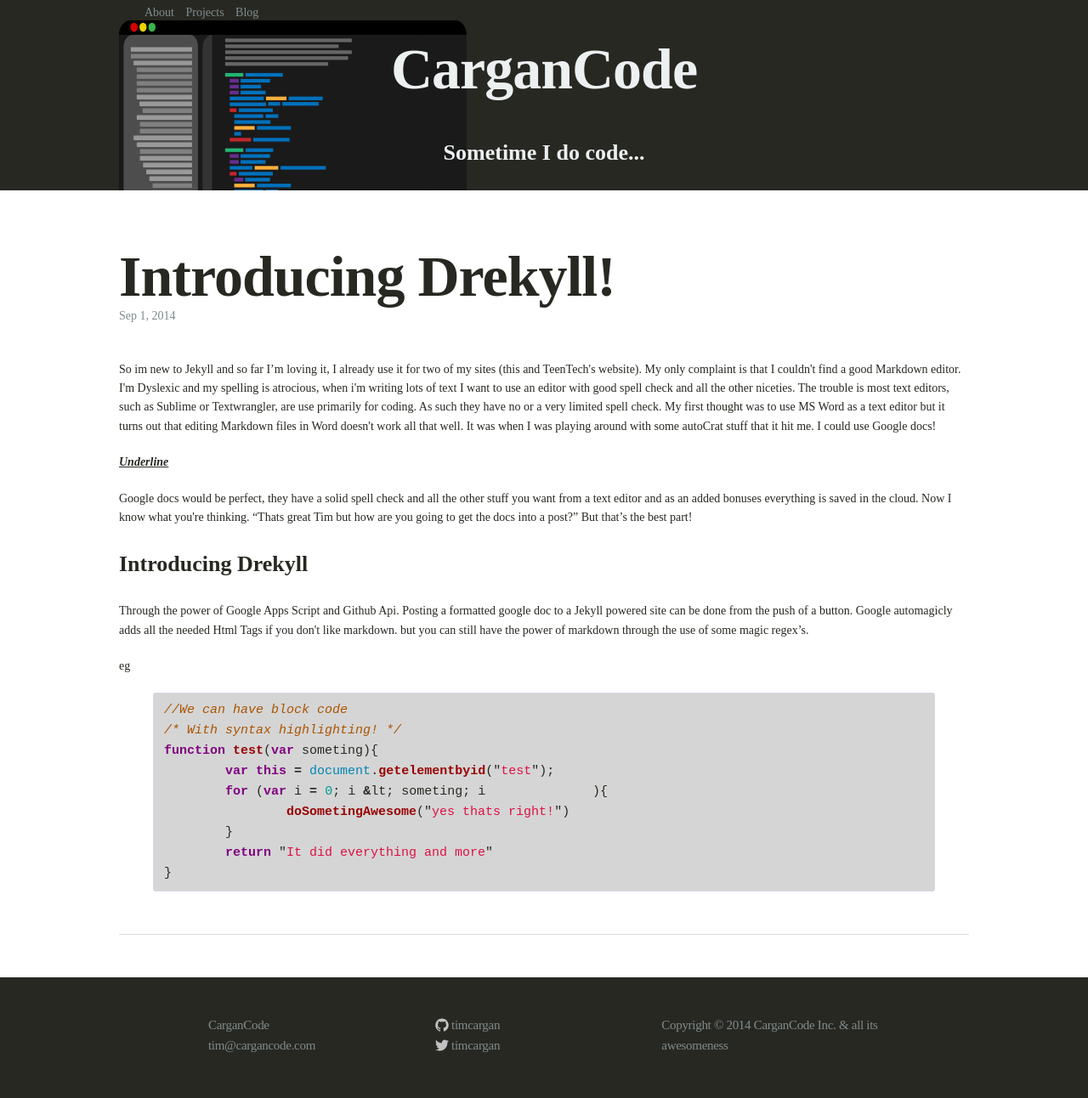
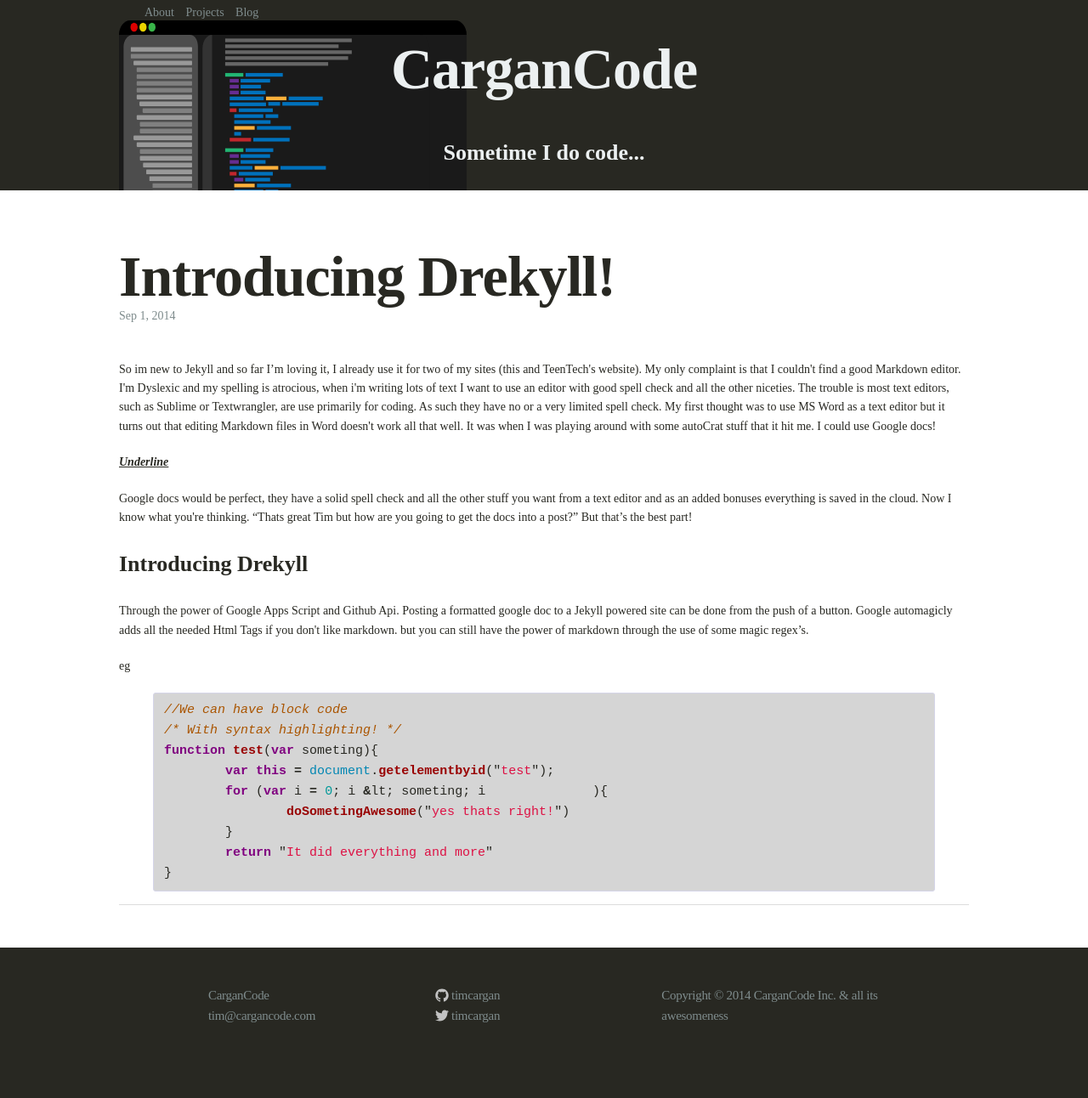
Before and after one commit to CarganCode/CarganCode.github.io, a Jekyll site: the page built from _posts/2014-9-1-Introducing_Drekyll!.md, in a window 1280 px wide. Shown: the whole page at 85% size. Built offline with Jekyll 4.4.1, drawn with Linux system fonts in a browser that asks for light colours; after the commit the page ends 1257 px from its top, so only the background shows below that.

Commit message:
Updating: Introducing Drekyll!

```diff
--- a/_posts/2014-9-1-Introducing_Drekyll!.md
+++ b/_posts/2014-9-1-Introducing_Drekyll!.md
@@ -3,7 +3,7 @@
 title: Introducing Drekyll!
 date: 2014-09-01T14:51:11.002Z
 ---
-<body class="c6">
+<body class="c4">
 	<p>
 		<span>So im new to Jekyll and so far I’m loving it, I already use it for two of my sites (this and TeenTech's website). My only complaint is that I couldn't find a good Markdown editor. I'm Dyslexic and my spelling is atrocious, when i'm writing lots of text I want to use an editor with good spell check and all the other niceties. The trouble is most text editors, such as Sublime or Textwrangler, are use primarily for coding. As such they have no or a very limited spell check. My first thought was to use MS Word as a text editor but it turns out that editing Markdown files in Word doesn't work all that well. It was when I was playing around with some autoCrat stuff that it hit me. I could use Google docs!</span>
 	</p>
@@ -36,7 +36,4 @@
 }
 {% endhighlight %}
 
-	<p style="height:11pt;">
-		<span />
-	</p>
-	</body>
+</body>
```
